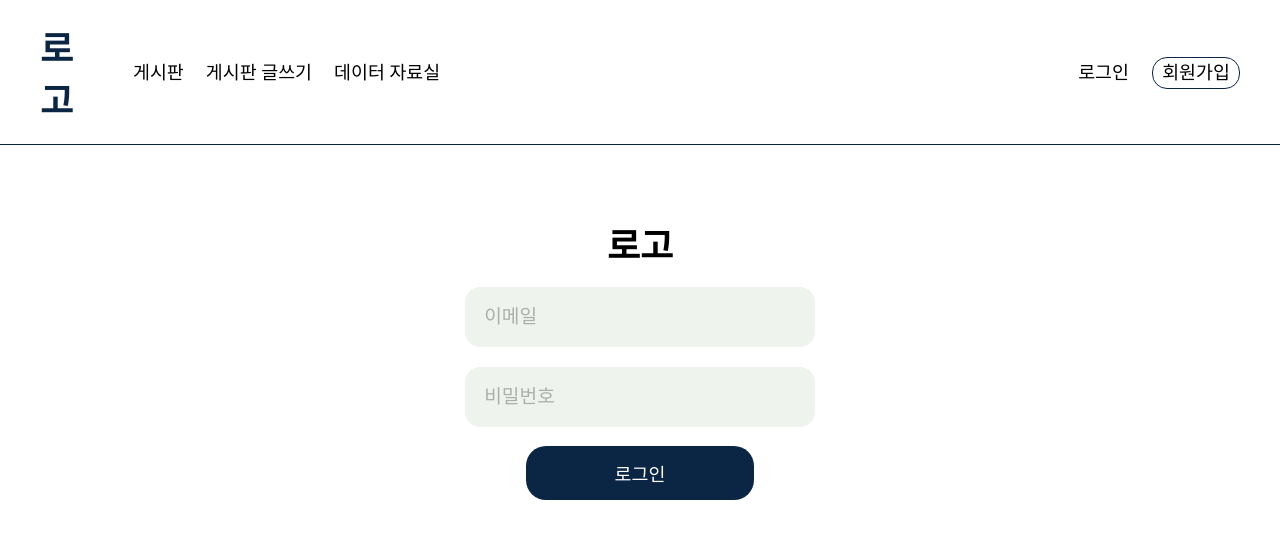
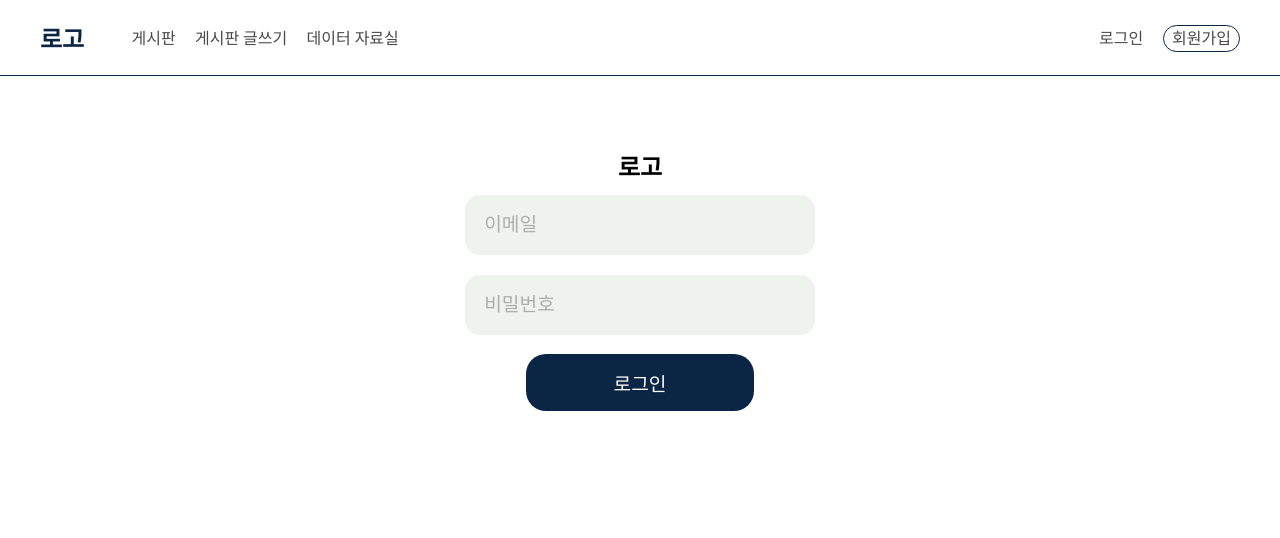
Before and after one commit to nightskyshop/baseballtalk, a Next.js app: page /login in a window 1280 px wide. Shown: the top 538 px of the page. Built offline with nearby package versions, Linux system fonts and the light colour scheme.

Commit message:
Design: Change Default Style

```diff
--- a/components/LoginForm.module.css
+++ b/components/LoginForm.module.css
@@ -34,7 +34,7 @@
     margin: 0 auto;
     padding: .75em;
     color: var(--clr-light);
-    font-size: var(--fs-h4);
+    font-size: var(--fs-h3);
     text-align: center;
     background-color: var(--clr-dark);
     border-radius: 20px;
--- a/components/TeamRank.module.css
+++ b/components/TeamRank.module.css
@@ -9,7 +9,7 @@
 }
 
 .rank__caption {
-    font-size: var(--fs-h3);
+    font-size: var(--fs-h2);
     font-weight: var(--fw-bold);
 }
 
--- a/styles/global.css
+++ b/styles/global.css
@@ -23,15 +23,16 @@ input, textarea, button {
 
 :root {
     --clr-dark: #0B2545;
+    --clr-gray: #494949;
     --clr-background: #EEF4ED;
     --clr-light: #FFFFFF;
+    --clr-point: #E88168;
 
-    --fs-h1: 3rem;
-    --fs-h2: 2.25rem;
-    --fs-h3: 1.5rem;
-    --fs-h4: 1.15rem;
+    --fs-h2: 1.5rem;
+    --fs-h3: 1.2rem;
+    --fs-h4: 1rem;
     --fs-input: 1.2rem;
 
     --fw-reg: 300;
-    --fw-bold: 900;
+    --fw-bold: 800;
 }
```
